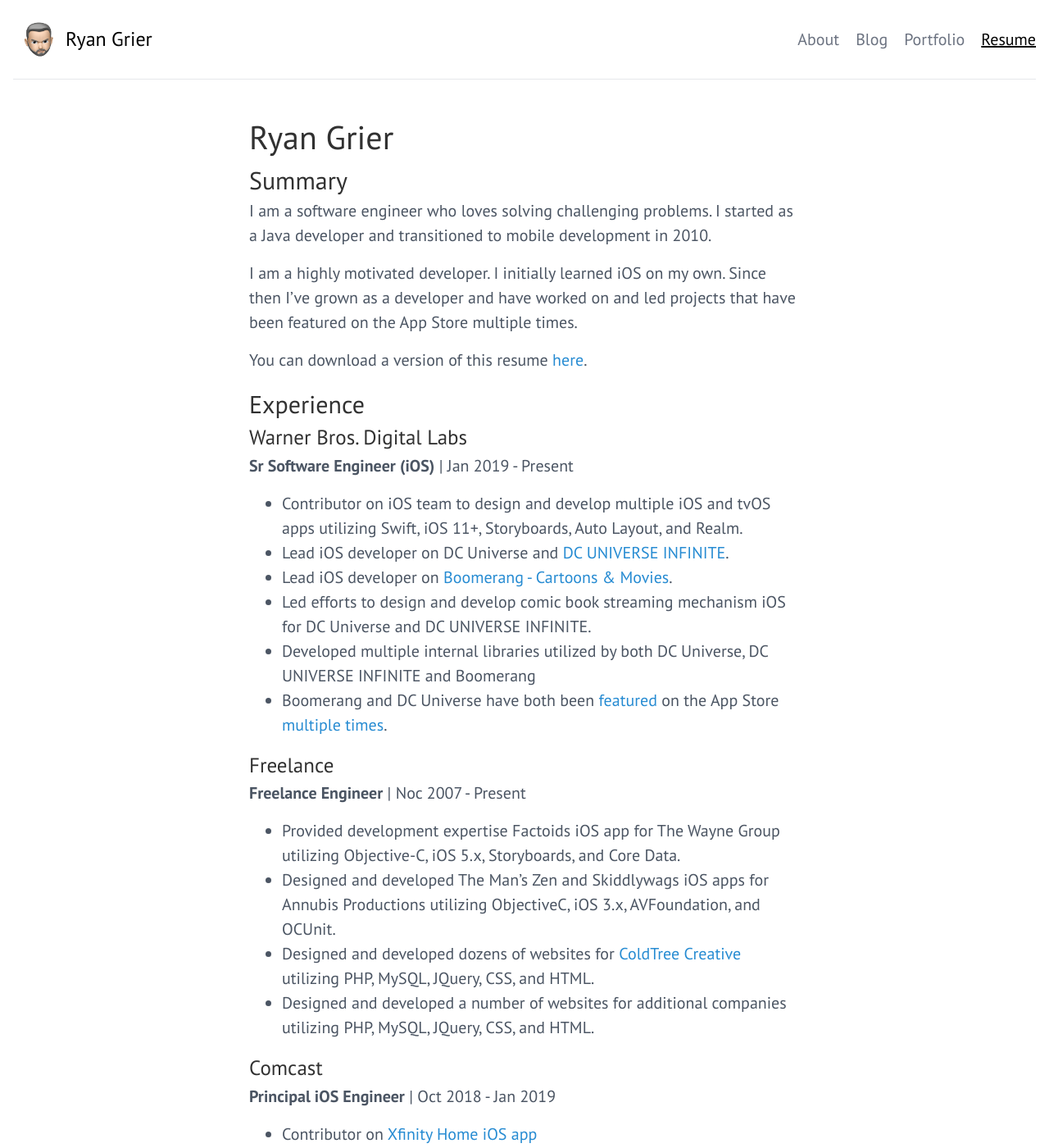
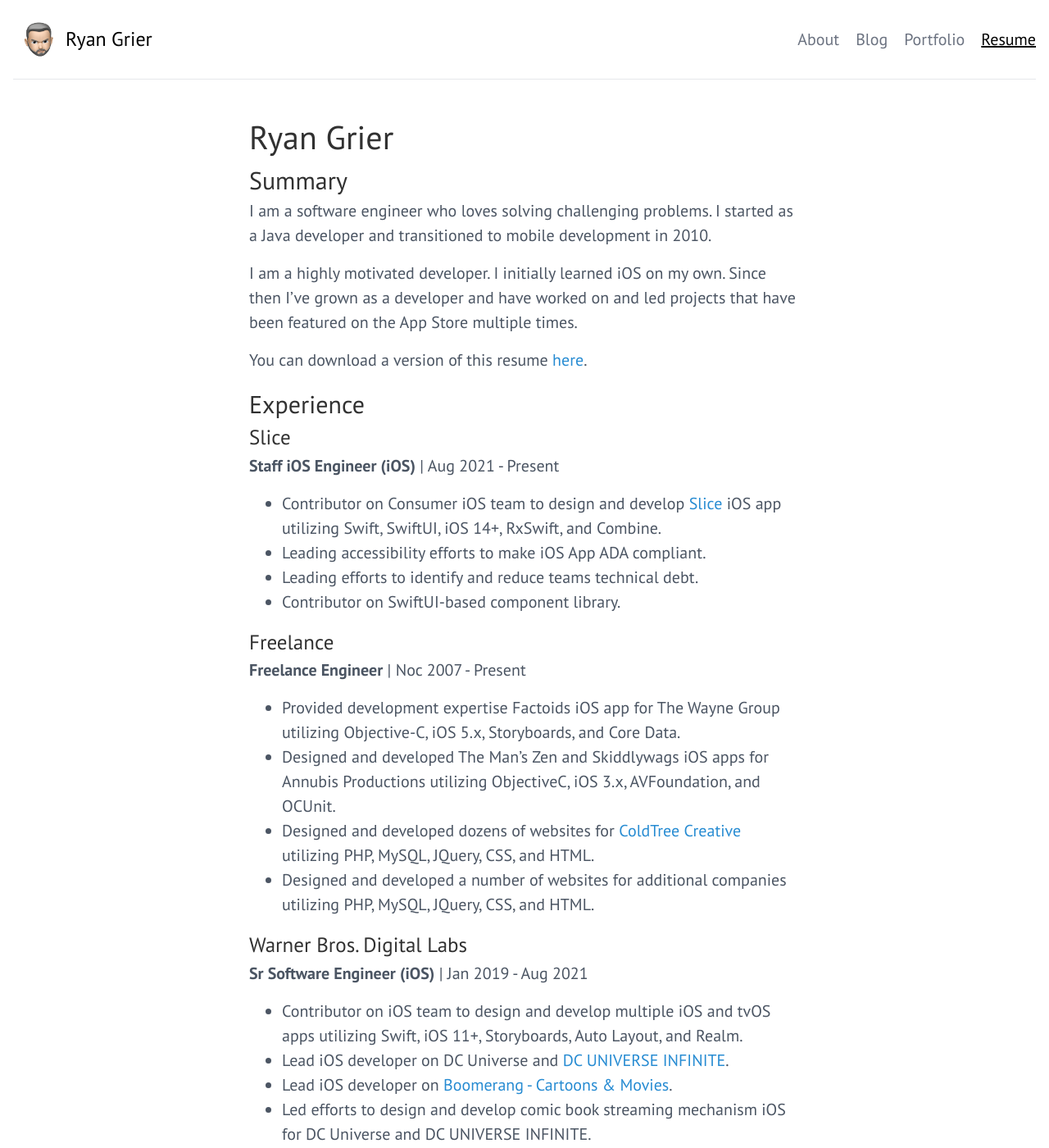
Before and after one commit to rwgrier/rwgrier.github.io, a Jekyll site: the page built from resume.md, in a window 1280 px wide and 1400 px high. Shown: the whole window at 82% size. Built offline with Jekyll 4.4.1, drawn with Linux system fonts in a browser that asks for light colours; some web fonts are replaced.

Commit message:
Updating experience.

```diff
--- a/resume.md
+++ b/resume.md
@@ -14,15 +14,13 @@ I am a highly motivated developer. I initially learned iOS on my own. Since then
 You can download a version of this resume [here](/public/files/RyanGrier-Resume.pdf).
 
 ## Experience
-### Warner Bros. Digital Labs
-**Sr Software Engineer (iOS)** |
-Jan 2019 - Present
-- Contributor on iOS team to design and develop multiple iOS and tvOS apps utilizing Swift, iOS 11+, Storyboards, Auto Layout, and Realm.
-- Lead iOS developer on DC Universe and [DC UNIVERSE INFINITE](https://apps.apple.com/us/app/dc-universe/id1329018000).
-- Lead iOS developer on [Boomerang - Cartoons & Movies](https://apps.apple.com/us/app/boomerang-cartoons-movies/id1199519834).
-- Led efforts to design and develop comic book streaming mechanism iOS for DC Universe and DC UNIVERSE INFINITE.
-- Developed multiple internal libraries utilized by both DC Universe, DC UNIVERSE INFINITE and Boomerang
-- Boomerang and DC Universe have both been [featured](https://apps.apple.com/us/story/id1437315987) on the App Store [multiple](https://apps.apple.com/us/story/id1454561068) [times](https://apps.apple.com/us/story/id1477638429).
+### Slice
+**Staff iOS Engineer (iOS)** |
+Aug 2021 - Present
+- Contributor on Consumer iOS team to design and develop [Slice](https://apps.apple.com/us/app/slice-pizza-delivery-pick-up/id699705083) iOS app utilizing Swift, SwiftUI, iOS 14+, RxSwift, and Combine.
+- Leading accessibility efforts to make iOS App ADA compliant.
+- Leading efforts to identify and reduce teams technical debt.
+- Contributor on SwiftUI-based component library.
 
 ### Freelance
 **Freelance Engineer** |
@@ -31,6 +29,16 @@ Noc 2007 - Present
 - Designed and developed The Man’s Zen and Skiddlywags iOS apps for Annubis Productions utilizing Objective­C, iOS 3.x, AVFoundation, and OCUnit.
 - Designed and developed dozens of websites for [ColdTree Creative](https://www.coldtree.com/) utilizing PHP, MySQL, JQuery, CSS, and HTML.
 - Designed and developed a number of websites for additional companies utilizing PHP, MySQL, JQuery, CSS, and HTML.
+
+### Warner Bros. Digital Labs
+**Sr Software Engineer (iOS)** |
+Jan 2019 - Aug 2021
+- Contributor on iOS team to design and develop multiple iOS and tvOS apps utilizing Swift, iOS 11+, Storyboards, Auto Layout, and Realm.
+- Lead iOS developer on DC Universe and [DC UNIVERSE INFINITE](https://apps.apple.com/us/app/dc-universe/id1329018000).
+- Lead iOS developer on [Boomerang - Cartoons & Movies](https://apps.apple.com/us/app/boomerang-cartoons-movies/id1199519834).
+- Led efforts to design and develop comic book streaming mechanism iOS for DC Universe and DC UNIVERSE INFINITE.
+- Developed multiple internal libraries utilized by both DC Universe, DC UNIVERSE INFINITE and Boomerang
+- Boomerang and DC Universe have both been [featured](https://apps.apple.com/us/story/id1437315987) on the App Store [multiple](https://apps.apple.com/us/story/id1454561068) [times](https://apps.apple.com/us/story/id1477638429).
 
 ### Comcast
 **Principal iOS Engineer** |
```
Also changed, not shown: about.md (+2 -2 lines), 1 other file.
